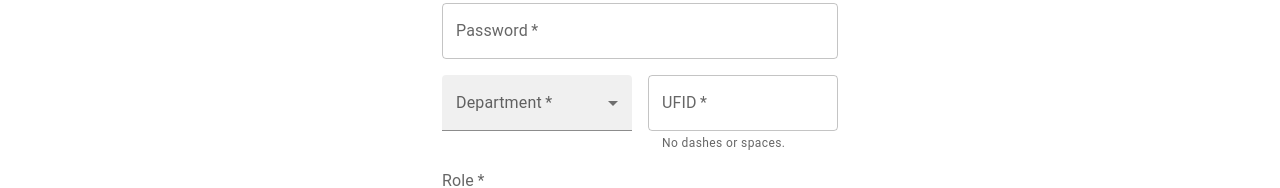
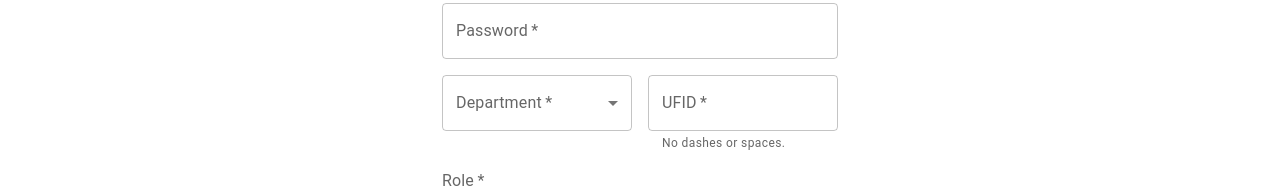
Before and after one commit to courseconnect-team/courseconnect, a Next.js app: page /signup in a window 1280 px wide. Shown: the part 410-598 px from the top of the page. Built offline with nearby package versions, Linux system fonts and the light colour scheme; no server answers.

Commit message:
variable name cleanup, component design change

```diff
--- a/src/components/FormUtil/DepartmentSelect.tsx
+++ b/src/components/FormUtil/DepartmentSelect.tsx
@@ -24,7 +24,7 @@ export default function DepartmentSelect() {
         <Select
           labelId="department-select-label"
           id="department-select"
-          variant="filled"
+          variant="outlined"
           value={department}
           name="department-select"
           label="Department"
```
Also changed, not shown: src/components/Dashboard/Courses/Create_Course.tsx (+5 -7 lines).
